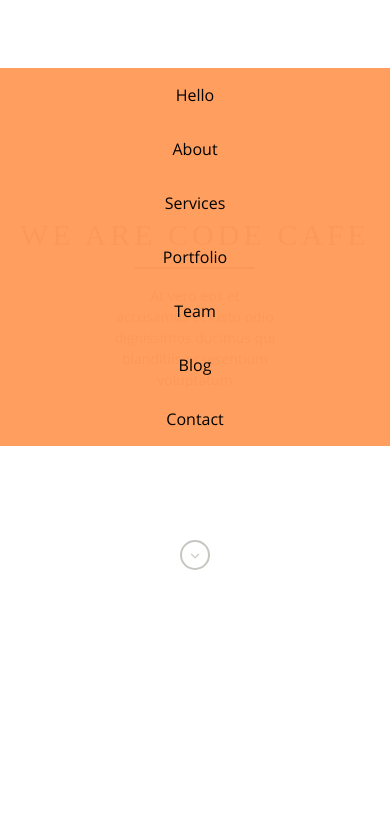
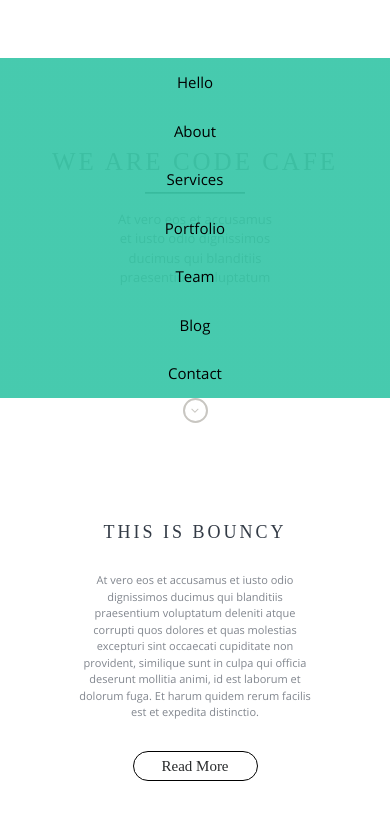
Before and after one commit to ShcherbanVasyl/Bouncy, a website: page index.html in a window 390 px wide. Both pictures are taken after a click on the icon 347 px from the left and 53 px from the top of the page. Drawn offline with Linux system fonts and the light colour scheme; a web font is replaced by a local one.

Commit message:
Add Section About Us

```diff
--- a/index.html
+++ b/index.html
@@ -27,7 +27,7 @@
 
           <ul class="nav-bar">
             <li class="nav-item"><a href="#" class="nav-link">Hello</a></li>
-            <li class="nav-item"><a href="#" class="nav-link">About</a></li>
+            <li class="nav-item"><a href="#about-us" class="nav-link">About</a></li>
             <li class="nav-item"><a href="#" class="nav-link">Services</a></li>
             <li class="nav-item"><a href="#" class="nav-link">Portfolio</a></li>
             <li class="nav-item"><a href="#" class="nav-link">Team</a></li>
@@ -53,6 +53,26 @@
     </div>
   </header>
 
+  <section id="about-us">
+    <div class="container">
+      <div class="row align-items-center justify-content-center">
+        <div class="col-xl-4 col-lg-4 col-md-4 about-us_info">
+          <h1>This is Bouncy</h1>
+          <p>At vero eos et accusamus et iusto odio dignissimos ducimus qui
+            blanditiis praesentium voluptatum deleniti atque corrupti quos
+            dolores et quas molestias excepturi sint occaecati cupiditate non
+            provident, similique sunt in culpa qui officia deserunt mollitia
+            animi, id est laborum et dolorum fuga. Et harum quidem rerum
+            facilis est et expedita distinctio. </p>
+          <div class="bouncy-btn">Read More</div>
+        </div>
+        <div class="col-xl-3 col-lg-3 col-md-3 about-us_image">
+          <img src="img/ipad.png" alt="" class="ipad">
+        </div>
+      </div>
+    </div>
+  </section>
+
   <script src="js/jquery-3.2.1.min.js" type="text/javascript"></script>
   <script src="js/bootstrap.js" type="text/javascript"></script>
   <script src="js/slick.js" type="text/javascript"></script>
--- a/scss/_components/_nav-bar.scss
+++ b/scss/_components/_nav-bar.scss
@@ -68,7 +68,7 @@
       transition: all, 0.5s;
 
       &:hover {
-        color: #ff944d;
+        color: #19bd9a;
       }
     }
 
@@ -79,9 +79,9 @@
       top: 100%;
       width: 100vw;
       z-index: 10;
-      background: rgba(255, 148, 77, 0.9);
-      background: -webkit-gradient(linear, left top, left bottom, from(rgba(255, 148, 77, 0.9)), to(rgba(255, 148, 77, 0.9)));
-      background: linear-gradient(rgba(255, 148, 77, 0.9), rgba(255, 148, 77, 0.9));
+      background: rgba(25, 189, 154, 0.8);
+      background: -webkit-gradient(linear, left top, left bottom, from(rgba(25, 189, 154, 0.8)), to(rgba(25, 189, 154, 0.8)));
+      background: linear-gradient(rgba(25, 189, 154, 0.8), rgba(25, 189, 154, 0.8));
 
       .nav-item {
         position: relative;
@@ -91,7 +91,7 @@
         padding-bottom: 20px;
 
         &:hover {
-          background: #cc5200;
+          background: #12876e;
           -webkit-transition: all, .5s;
           transition: all, .5s
         }
@@ -116,7 +116,23 @@
 }
 
 @media only screen and (max-width : 767px) {
+  .nav-bar_menu {
+    .toggler-icon{
+      font-size: 29px;
+    }
 
+    .nav-bar {
+
+      .nav-item {
+        padding-top: 15px;
+        padding-bottom: 15px;
+
+        .nav-link {
+          font-size: 16px;
+        }
+      }
+    }
+  }
 }
 
 @media only screen and (max-width : 567px) {
@@ -126,9 +142,14 @@
     }
 
     .nav-bar {
+
       .nav-item {
-        padding-top: 12px;
-        padding-bottom: 12px;
+        padding-top: 10px;
+        padding-bottom: 10px;
+
+        .nav-link {
+          font-size: 15px;
+        }
       }
     }
   }
--- a/scss/style.scss
+++ b/scss/style.scss
@@ -135,10 +135,10 @@ header {
       }
 
       &:hover {
-        border: 2px solid #ff944d;
+        border: 2px solid #19bd9a;
 
         i {
-          color: #ff944d;
+          color: #19bd9a;
           -webkit-transform: translateY(2px);
                   transform: translateY(2px);
         }
@@ -160,30 +160,13 @@ header {
 }
 
 @media only screen and (max-width : 767px) {
-
-}
-
-@media only screen and (max-width : 567px) {
   .section-heading {
-    margin-top: 150px;
-
-    &_title {
-      font-size: 30px;
-      letter-spacing: 4px;
-    }
-
-    &_line {
-      width: 120px;
-    }
-
-    &_discr {
-      font-size: 14px;
-    }
+    margin-top: 130px;
   }
 
   header {
     .top-header {
-      margin-top: 40px;
+      margin-top: 50px;
     }
 
     .arrow-down {
@@ -195,9 +178,145 @@ header {
         height: 30px;
 
         i {
-          font-size: 15px;
+          font-size: 18px;
         }
       }
     }
   }
 }
+
+@media only screen and (max-width : 567px) {
+  .section-heading {
+    margin-top: 90px;
+
+    &_title {
+      font-size: 25px;
+      letter-spacing: 3px;
+    }
+
+    &_line {
+      width: 100px;
+    }
+
+    &_discr {
+      font-size: 13px;
+    }
+  }
+
+  header {
+    .top-header {
+      margin-top: 30px;
+    }
+
+    .arrow-down {
+      margin-top: 110px;
+      margin-bottom: 30px;
+
+      div {
+        width: 25px;
+        height: 25px;
+
+        i {
+          font-size: 13px;
+        }
+      }
+    }
+  }
+}
+
+#about-us {
+  width: 100%;
+  padding: 80px 0;
+
+  .about-us_info {
+    padding: 0;
+
+    h1 {
+      color: #333b46;
+      font-family: Source Sans Pro;
+      font-size: 20px;
+      font-weight: 300;
+      text-transform: uppercase;
+      letter-spacing: 3px;
+    }
+
+    p {
+      color: #81868e;
+      margin-top: 45px;
+      margin-bottom: 40px;
+      font-size: 13px;
+      font-weight: 400;
+    }
+
+    .bouncy-btn {
+      font-family: Source Sans Pro;
+      font-size: 16px;
+      font-weight: 400;
+      width: 130px;
+      text-align: center;
+      padding-top: 3px;
+      padding-bottom: 3px;
+      padding-left: 10px;
+      padding-right: 10px;
+      border: 1px solid #000;
+      border-radius: 15px;
+      cursor: pointer;
+      -webkit-transition: all, 0.5s;
+      transition: all, 0.5s;
+
+      &:hover {
+        color: #fff;
+        font-weight: 400;
+        background-color: #12876e;
+        border: 1px solid transparent;
+      }
+    }
+  }
+
+  .about-us_image {
+    margin-left: 130px;
+  }
+}
+@media only screen and (max-width : 1199px) {
+
+}
+
+@media only screen and (max-width : 991px) {
+
+}
+
+@media only screen and (max-width : 767px) {
+  #about-us {
+    padding: 50px 0;
+
+    .about-us_info {
+      text-align: center;
+
+      h1 {
+        font-size: 18px;
+        font-weight: 300;
+      }
+
+      p {
+        margin: 0 auto;
+        width: 60%;
+        margin-top: 30px;
+        margin-bottom: 30px;
+        font-size: 11px;
+      }
+
+      .bouncy-btn {
+        margin: 0 auto;
+        font-size: 15px;
+        width: 125px;
+      }
+    }
+
+    .about-us_image {
+      display: none;
+    }
+  }
+}
+@media only screen and (max-width : 567px) {
+
+}
```
Also changed, not shown: css/style.css, img/ipad.png (added).
